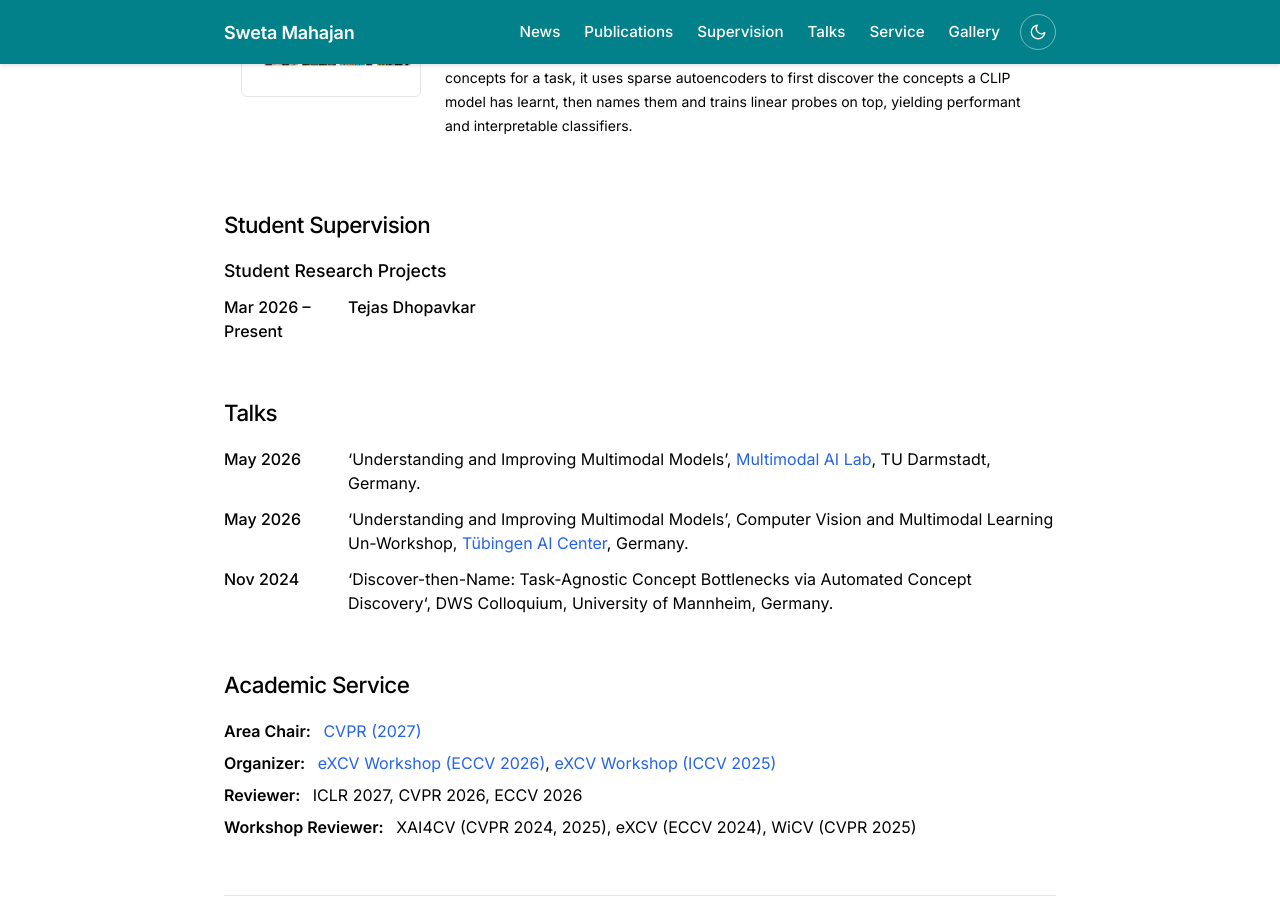
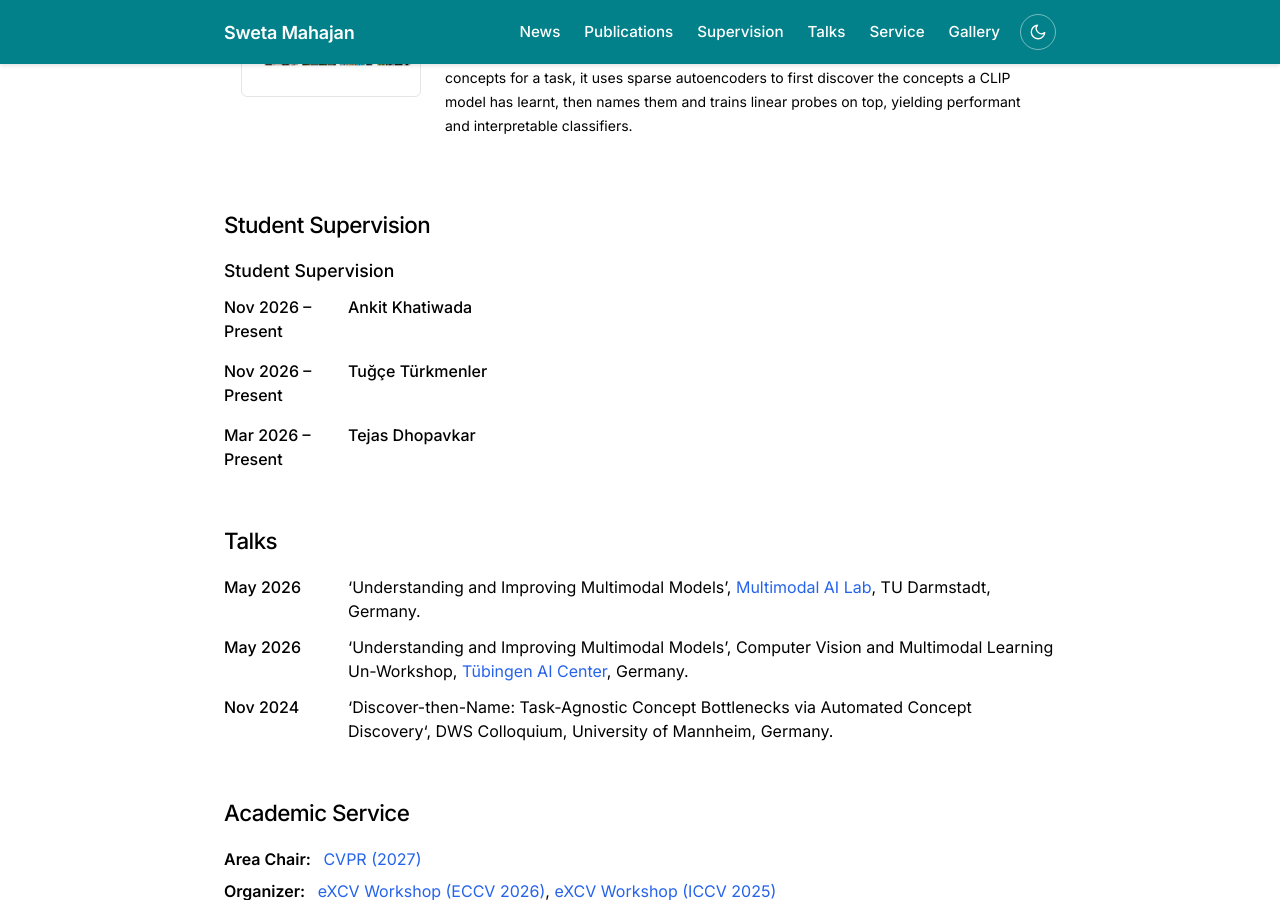
Before and after one commit to SwetaMahajan/swetamahajan.github.io, a Jekyll site: the page built from index.html, in a window 1280 px wide and 900 px high, scrolled down 1630 px. Built offline with Jekyll 4.4.1, drawn with Linux system fonts in a browser that asks for light colours.

Commit message:
supervision

```diff
--- a/_data/supervision.yml
+++ b/_data/supervision.yml
@@ -22,7 +22,13 @@
 #       title: Thesis title
 #       with: "[Co-supervisor](https://...)"
 
-- group: Student Research Projects
+- group: Student Supervision
   students:
+    - date: Nov 2026 – Present
+      name: Ankit Khatiwada
+
+    - date: Nov 2026 – Present
+      name: Tuğçe Türkmenler
+
     - date: Mar 2026 – Present
       name: Tejas Dhopavkar
```
